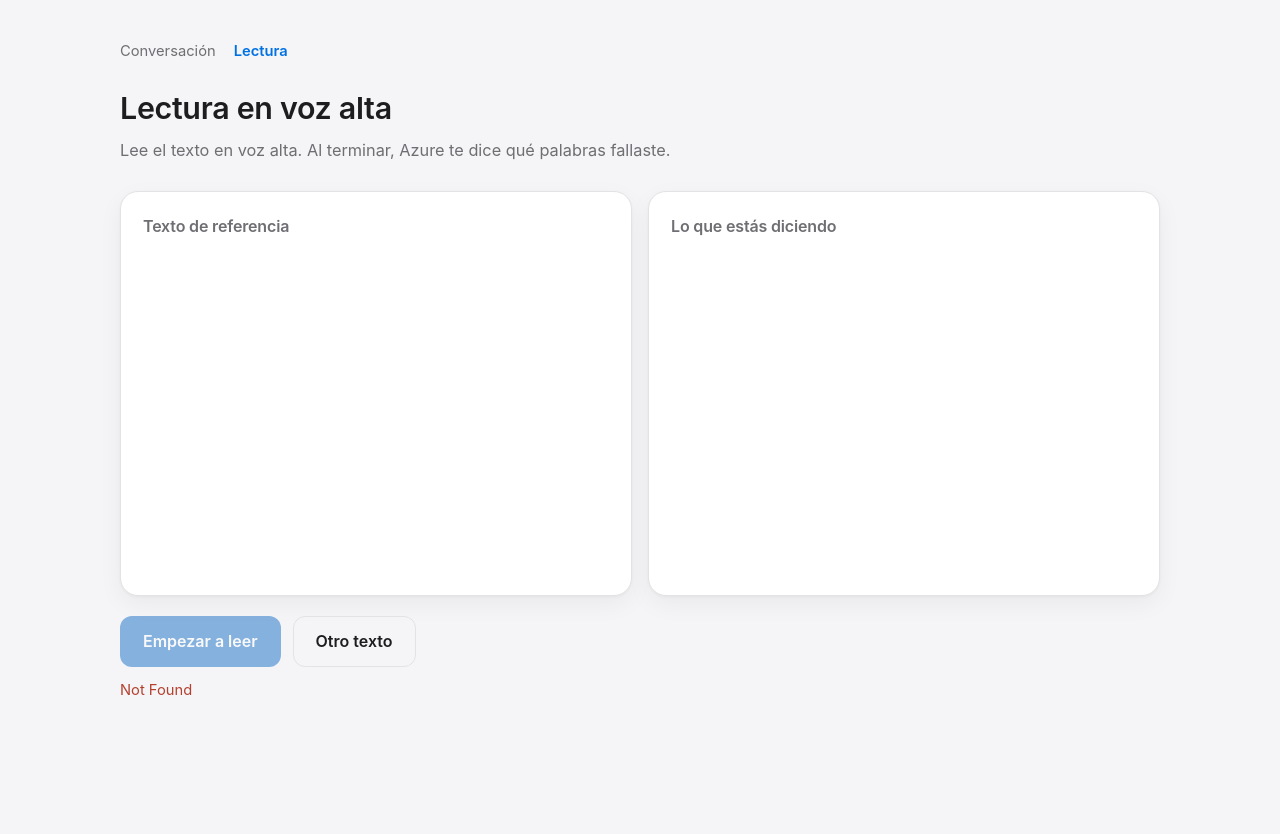
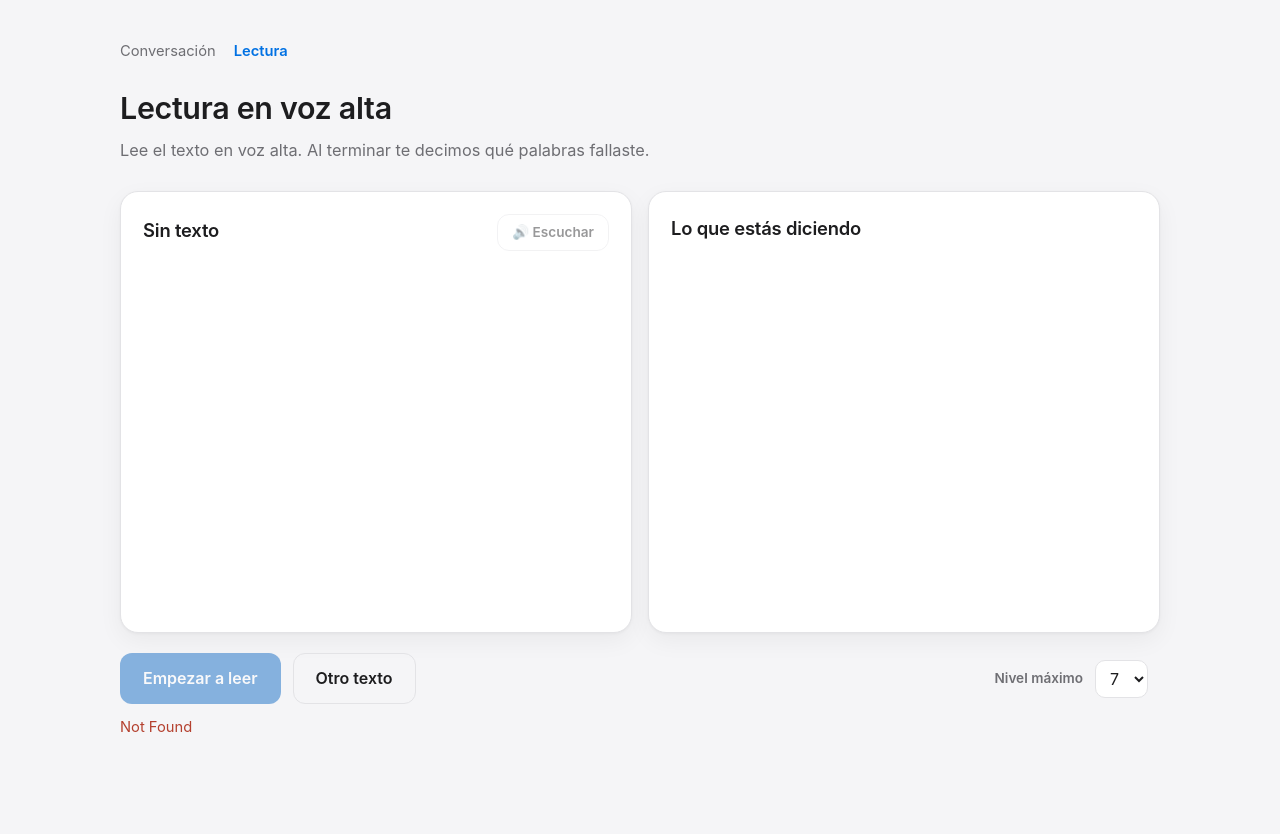
Before and after one commit to ronnymedina/interview-tests, a Python web app: template app/web/templates/reading.html in a window 1280 px wide. Before the commit the page ends 695 px from the top, so only its background shows below. Run offline with Jinja, Linux system fonts and the light colour scheme; the template is opened without the code that fills it, so the values that code supplies are empty.

Commit message:
feat(web): panel de lectura con parrafos, escuchar y filtro por nivel
El titulo y su meta entran al panel, junto al texto que describen. El
extracto se pinta en parrafos, antes y despues de evaluar. Boton de
escuchar que alterna a detener, y que se calla al abrir el microfono.

El 🔊 de cada palabra tenia un callback vacio porque Tts no existia en
esta pagina; ahora llama al compartido.

Co-Authored-By: Claude Opus 5 <noreply@anthropic.com>

```diff
--- a/app/web/static/app.css
+++ b/app/web/static/app.css
@@ -165,3 +165,18 @@ body.reading main { max-width: 1080px; }
 .voice-picker { display: flex; gap: 8px; flex-wrap: wrap; }
 .voice-picker button { background: transparent; border-color: var(--gold-soft); color: var(--ink); }
 .voice-picker button.on { background: var(--gold-deep); border-color: var(--gold-deep); color: #fff; }
+
+/* Cabecera del panel: el título del artículo y su botón de escuchar en la misma línea. */
+.panel-head { display: flex; align-items: baseline; justify-content: space-between; gap: 12px; margin-bottom: 4px; }
+.panel-head h2 { font-size: 1.15rem; color: var(--ink); margin: 0; }
+.panel-head button { flex-shrink: 0; }
+/* La meta va pegada al título, no suelta en el subtítulo de la página. */
+.panel-meta { display: flex; align-items: center; gap: 10px; margin: 0 0 16px; font-size: .85rem; min-height: 1.4em; }
+.panel-meta a { color: var(--muted); }
+.panel-meta a:hover { color: var(--gold); }
+.panel-body p { margin: 0 0 14px; }
+.panel-body p:last-child { margin-bottom: 0; }
+/* El badge de nivel ya no vive dentro de una frase: sin el margen que lo separaba. */
+.panel-meta .badge { margin-left: 0; }
+.inline-label { display: inline; font-size: .85rem; color: var(--muted); margin: 0 0 0 auto; }
+.inline-select { width: auto; padding: 7px 10px; }
--- a/app/web/static/reading.js
+++ b/app/web/static/reading.js
@@ -19,7 +19,9 @@ function clearError() {
 // ---- Estado 1: listo ----
 async function loadText() {
   clearError();
+  stopListening();
   $("btn-record").disabled = true;
+  $("btn-listen").disabled = true;
   $("btn-record").textContent = "Empezar a leer";
   $("reading-text").textContent = "Cargando un texto…";
   $("reading-said").innerHTML = "";
@@ -28,14 +30,15 @@ async function loadText() {
   $("right-title").textContent = "Lo que estás diciendo";
 
   try {
-    current = await Api.request("GET", "/reading/random");
+    current = await Api.request("GET", `/reading/random?max_level=${Prefs.maxLevel()}`);
   } catch (err) {
     if (err.reason) return showBanner(err.reason);
     $("reading-text").textContent = "";
+    $("reading-title").textContent = "Sin texto";
     return showError(err.message);
   }
 
-  $("reading-text").textContent = current.excerpt;
+  renderExcerpt(current.excerpt);
   $("reading-title").textContent = current.title;
 
   const level = $("reading-level");
@@ -51,6 +54,38 @@ async function loadText() {
   source.classList.remove("hidden");
 
   $("btn-record").disabled = false;
+  $("btn-listen").disabled = false;
+}
+
+// Un <p> por párrafo: el extracto conserva los saltos del artículo original, y el HTML los
+// colapsaría a un espacio si se pintara como texto plano.
+function renderExcerpt(text) {
+  const box = $("reading-text");
+  box.innerHTML = "";
+  for (const paragraph of text.split(/\n\s*\n/)) {
+    if (!paragraph.trim()) continue;
+    const p = document.createElement("p");
+    p.textContent = paragraph.trim();
+    box.appendChild(p);
+  }
+}
+
+// ---- Escuchar el texto ----
+// El mismo botón alterna entre leer y cortar, así siempre hay salida: nunca queda una voz
+// sonando sin forma de pararla.
+let listening = false;
+
+function stopListening() {
+  Tts.stop();
+  listening = false;
+  $("btn-listen").textContent = "🔊 Escuchar";
+}
+
+function toggleListen() {
+  if (listening) return stopListening();
+  listening = true;
+  $("btn-listen").textContent = "⏹ Detener";
+  Tts.speak(current.excerpt, { onend: stopListening });
 }
 
 // ---- Estado 2: hablando ----
@@ -91,6 +126,7 @@ async function toggleRecording() {
     return;
   }
   clearError();
+  stopListening(); // el micrófono se abre: la voz del tutor se calla
   $("reading-said").textContent = "";
   active = newRecorder();
   await active.start(sendForReview);
@@ -129,7 +165,9 @@ function renderReview(result) {
   const said = $("reading-said");
   said.innerHTML = "";
   said.classList.add("pron-words");
-  (result.words || []).forEach((word) => said.appendChild(renderWord(word, () => {})));
+  (result.words || []).forEach((word) =>
+    said.appendChild(renderWord(word, (t) => Tts.speak(t)))
+  );
 
   // Izquierda: el texto real, con las palabras omitidas tachadas. Se pinta sobre el texto de
   // referencia que devolvió el servidor, no sobre la copia que tenga el navegador.
@@ -140,13 +178,18 @@ function renderReview(result) {
   );
   const left = $("reading-text");
   left.innerHTML = "";
-  (result.reference_text || current.excerpt).split(/\s+/).forEach((token) => {
-    const bare = token.toLowerCase().replace(/[^a-z']/g, "");
-    const span = document.createElement("span");
-    span.textContent = token + " ";
-    if (omitted.has(bare)) span.className = "omitted";
-    left.appendChild(span);
-  });
+  for (const paragraph of (result.reference_text || current.excerpt).split(/\n\s*\n/)) {
+    if (!paragraph.trim()) continue;
+    const p = document.createElement("p");
+    for (const token of paragraph.trim().split(/\s+/)) {
+      const bare = token.toLowerCase().replace(/[^a-z']/g, "");
+      const span = document.createElement("span");
+      span.textContent = token + " ";
+      if (omitted.has(bare)) span.className = "omitted";
+      p.appendChild(span);
+    }
+    left.appendChild(p);
+  }
 
   // Arriba: los scores. `completeness` sólo existe en modo scripted, que es el de lectura.
   const scores = result.scores || {};
@@ -173,4 +216,13 @@ function renderReview(result) {
 
 $("btn-record").addEventListener("click", toggleRecording);
 $("btn-another").addEventListener("click", loadText);
+$("btn-listen").addEventListener("click", toggleListen);
+$("max-level").addEventListener("change", () => {
+  Prefs.setMaxLevel($("max-level").value);
+  loadText(); // el texto actual puede estar por encima del nuevo tope
+});
+
+Tts.load();
+speechSynthesis.onvoiceschanged = () => Tts.load();
+$("max-level").value = String(Prefs.maxLevel());
 loadText();
--- a/app/web/templates/reading.html
+++ b/app/web/templates/reading.html
@@ -6,12 +6,8 @@
 
 {% block content %}
   <header>
-    <h1 id="reading-title">Lectura en voz alta</h1>
-    <p class="lead">
-      Lee el texto en voz alta. Al terminar, Azure te dice qué palabras fallaste.
-      <span id="reading-level" class="badge hidden"></span>
-      <a id="reading-source" href="#" target="_blank" rel="noopener" class="hidden">Artículo original ↗</a>
-    </p>
+    <h1>Lectura en voz alta</h1>
+    <p class="lead">Lee el texto en voz alta. Al terminar te decimos qué palabras fallaste.</p>
   </header>
 
   {# Fila de scores: sólo aparece en el estado de review. #}
@@ -19,11 +15,20 @@
 
   <div class="split">
     <section class="panel card">
-      <h2>Texto de referencia</h2>
+      <div class="panel-head">
+        <h2 id="reading-title">Cargando…</h2>
+        <button id="btn-listen" type="button" class="ghost small" disabled>🔊 Escuchar</button>
+      </div>
+      <p class="panel-meta">
+        <span id="reading-level" class="badge hidden"></span>
+        <a id="reading-source" href="#" target="_blank" rel="noopener" class="hidden">Artículo original ↗</a>
+      </p>
       <div id="reading-text" class="panel-body">Cargando un texto…</div>
     </section>
     <section class="panel card">
-      <h2 id="right-title">Lo que estás diciendo</h2>
+      <div class="panel-head">
+        <h2 id="right-title">Lo que estás diciendo</h2>
+      </div>
       <div id="reading-said" class="panel-body"></div>
     </section>
   </div>
@@ -31,6 +36,13 @@
   <div class="row">
     <button id="btn-record" type="button" disabled>Empezar a leer</button>
     <button id="btn-another" type="button" class="ghost">Otro texto</button>
+    <label for="max-level" class="inline-label">Nivel máximo</label>
+    <select id="max-level" class="inline-select">
+      <option value="4">4</option>
+      <option value="5">5</option>
+      <option value="6">6</option>
+      <option value="7">7</option>
+    </select>
     <span id="reading-timer" class="counter"></span>
   </div>
 
```
